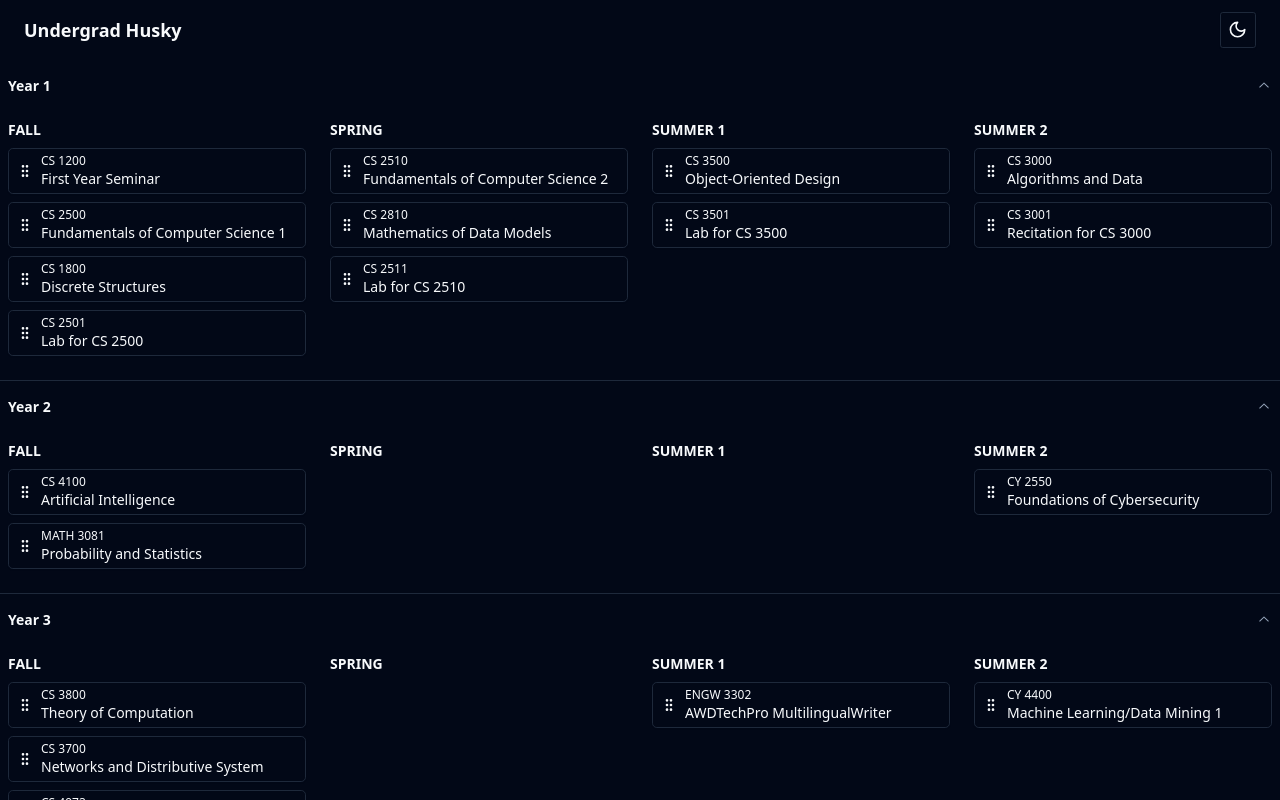
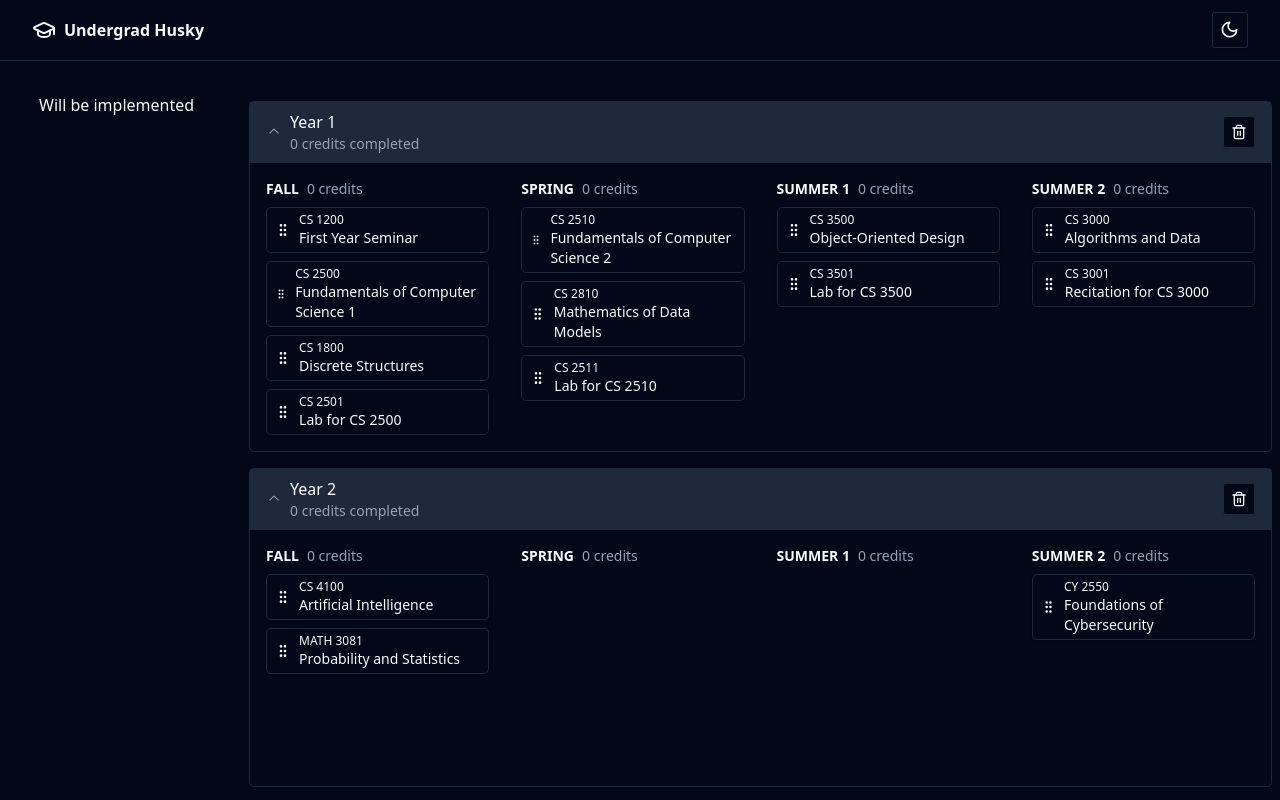
Before and after one commit to rael346/undergrad-husky, a React (Vite) app: page / in a window 1280 px wide. Shown: the top 800 px of the page. Built offline with nearby package versions, Linux system fonts and the light colour scheme.

Commit message:
style: add placeholder for sidebar, credits and delete button + revamp year component styles

```diff
--- a/src/App.tsx
+++ b/src/App.tsx
@@ -1,6 +1,7 @@
 import { Course } from "@/components/Course";
 import { Header } from "@/components/Header";
 import { Plan } from "@/components/Plan";
+import { Sidebar } from "@/components/Sidebar";
 import { usePlanStore } from "@/stores/planStore";
 import { DndData } from "@/types";
 import {
@@ -86,8 +87,13 @@ function App() {
       onDragOver={handleDragOver}
       onDragEnd={handleDragEnd}
     >
-      <Header />
-      <Plan />
+      <div className="flex flex-col space-y-8">
+        <Header />
+        <div className="flex flex-row space-x-2">
+          <Sidebar />
+          <Plan />
+        </div>
+      </div>
       <Overlay />
     </DndContext>
   );
--- a/src/components/Course.tsx
+++ b/src/components/Course.tsx
@@ -68,7 +68,7 @@ function Course({
     <div
       className={cn(
         "w-full px-2 py-1 rounded-lg",
-        "border border-input bg-background shadow-sm hover:bg-accent hover:text-accent-foreground",
+        "border border-input bg-background shadow hover:bg-accent hover:text-accent-foreground",
         "flex flex-row justify-start items-center space-x-2",
         "hover:scale-105 transition-transform cursor-pointer",
         isDragging && "opacity-50",
@@ -77,7 +77,9 @@ function Course({
     >
       <GripVerticalIcon className="w-4 h-4" />
       <div className="flex flex-col justify-start">
-        <div className="text-xs">{course.subject + " " + course.courseId}</div>
+        <div className="text-xs font-light">
+          {course.subject + " " + course.courseId}
+        </div>
         <div className="text-wrap text-sm">{course.name}</div>
       </div>
     </div>
--- a/src/components/Header.tsx
+++ b/src/components/Header.tsx
@@ -1,9 +1,13 @@
 import { ThemeToggle } from "@/components/ThemeToggle";
+import { GraduationCap } from "lucide-react";
 
 export function Header() {
   return (
-    <div className="flex flex-row justify-between items-center px-6 py-3">
-      <span className="text-lg font-bold">Undergrad Husky</span>
+    <div className="flex flex-row justify-between items-center px-8 py-3 border-b">
+      <span className="flex flex-row justify-start space-x-2">
+        <GraduationCap />
+        <span className="text-md font-bold">Undergrad Husky</span>
+      </span>
       <ThemeToggle />
     </div>
   );
--- a/src/components/Plan.tsx
+++ b/src/components/Plan.tsx
@@ -1,11 +1,6 @@
-import { Term } from "@/components/Term";
-import {
-  Accordion,
-  AccordionContent,
-  AccordionItem,
-  AccordionTrigger,
-} from "@/components/ui/accordion";
+import { Year } from "@/components/Year";
 import { usePlanStore } from "@/stores/planStore";
+import { Accordion } from "@radix-ui/react-accordion";
 import { useShallow } from "zustand/react/shallow";
 
 function Plan() {
@@ -16,7 +11,7 @@ function Plan() {
   return (
     <Accordion
       type="multiple"
-      className="flex flex-col justify-center"
+      className="flex flex-col justify-center w-full space-y-4 p-2"
       defaultValue={yearDndIds}
     >
       {yearDndIds.map((yearDndId, yearIndex) => (
@@ -26,29 +21,4 @@ function Plan() {
   );
 }
 
-function Year({ dndId, yearIndex }: { dndId: string; yearIndex: number }) {
-  const year = usePlanStore(useShallow(state => state.schedule[yearIndex]));
-
-  return (
-    <AccordionItem value={dndId}>
-      <AccordionTrigger className="px-2 py-4 font-bold">{`Year ${
-        yearIndex + 1
-      }`}</AccordionTrigger>
-
-      <AccordionContent className="grid grid-cols-4 gap-x-2 min-h-16">
-        {year.terms
-          .map(term => term.dndId)
-          .map((termDndId, termIndex) => (
-            <Term
-              yearIndex={yearIndex}
-              termIndex={termIndex}
-              termDndId={termDndId}
-              key={termDndId}
-            />
-          ))}
-      </AccordionContent>
-    </AccordionItem>
-  );
-}
-
 export { Plan };
--- a/src/components/Sidebar.tsx
+++ b/src/components/Sidebar.tsx
@@ -0,0 +1,3 @@
+export function Sidebar() {
+  return <div className="text-center w-72">Will be implemented</div>;
+}
--- a/src/components/Term.tsx
+++ b/src/components/Term.tsx
@@ -49,8 +49,13 @@ function Term({
   });
 
   return (
-    <div className="px-2 py-2 flex flex-col space-y-2" ref={setNodeRef}>
-      <div className="font-semibold">{DISPLAY_SEASON[term.season]}</div>
+    <div className="px-4 py-2 flex flex-col space-y-2" ref={setNodeRef}>
+      <div className="flex flex-row items-center space-x-2">
+        <span className="text-sm font-semibold">
+          {DISPLAY_SEASON[term.season]}
+        </span>
+        <span className="text-sm text-muted-foreground">0 credits</span>
+      </div>
       <div className="flex flex-col space-y-2">
         <SortableContext
           items={courseDndIds}
--- /dev/null
+++ b/src/components/Year.tsx
@@ -0,0 +1,62 @@
+import { Term } from "@/components/Term";
+import { usePlanStore } from "@/stores/planStore";
+import { useShallow } from "zustand/react/shallow";
+import { Trash2 } from "lucide-react";
+import { Button } from "@/components/ui/button";
+import {
+  AccordionContent,
+  AccordionHeader,
+  AccordionItem,
+  AccordionTrigger,
+} from "@radix-ui/react-accordion";
+import { ChevronDownIcon } from "@radix-ui/react-icons";
+
+export function Year({
+  dndId,
+  yearIndex,
+}: {
+  dndId: string;
+  yearIndex: number;
+}) {
+  const year = usePlanStore(useShallow(state => state.schedule[yearIndex]));
+
+  return (
+    <AccordionItem value={dndId} className="border rounded-lg divide-y">
+      <AccordionHeader className="flex flex-row items-center justify-between px-4 py-2 bg-secondary text-secondary-foreground">
+        <AccordionTrigger className="group flex flex-1 flex-row items-center justify-start space-x-2">
+          <ChevronDownIcon className="group-data-[state=open]:rotate-180 h-4 w-4 shrink-0 text-muted-foreground transition-transform duration-200" />
+          <div className="flex flex-col items-start">
+            <span className="text-base font-medium">{`Year ${
+              yearIndex + 1
+            }`}</span>
+            <span className="text-sm text-muted-foreground">
+              0 credits completed
+            </span>
+          </div>
+        </AccordionTrigger>
+        <Button
+          variant="outline"
+          size="icon"
+          className="h-8 w-8 hover:bg-destructive hover:text-destructive-foreground"
+        >
+          <Trash2 className="h-4 w-4" />
+        </Button>
+      </AccordionHeader>
+
+      <AccordionContent className="overflow-hidden data-[state=closed]:animate-accordion-up data-[state=open]:animate-accordion-down">
+        <div className="grid grid-cols-4 min-h-64 py-2">
+          {year.terms
+            .map(term => term.dndId)
+            .map((termDndId, termIndex) => (
+              <Term
+                yearIndex={yearIndex}
+                termIndex={termIndex}
+                termDndId={termDndId}
+                key={termDndId}
+              />
+            ))}
+        </div>
+      </AccordionContent>
+    </AccordionItem>
+  );
+}
--- a/src/components/ui/accordion.tsx
+++ b/src/components/ui/accordion.tsx
@@ -21,19 +21,20 @@ AccordionItem.displayName = "AccordionItem";
 const AccordionTrigger = React.forwardRef<
   React.ElementRef<typeof AccordionPrimitive.Trigger>,
   React.ComponentPropsWithoutRef<typeof AccordionPrimitive.Trigger>
->(({ className, children, ...props }, ref) => (
-  <AccordionPrimitive.Header className="flex">
+>(({ name, className, children, ...props }, ref) => (
+  <AccordionPrimitive.Header className="flex flex-row items-center justify-between px-4 py-4">
     <AccordionPrimitive.Trigger
       ref={ref}
       className={cn(
-        "flex flex-1 items-center justify-between py-4 text-sm font-medium transition-all [&[data-state=open]>svg]:rotate-180",
+        "flex flex-1 items-center justify-start space-x-2 text-sm font-medium transition-all [&[data-state=open]>svg]:rotate-180",
         className,
       )}
       {...props}
     >
-      {children}
       <ChevronDownIcon className="h-4 w-4 shrink-0 text-muted-foreground transition-transform duration-200" />
+      <span className="text-base">{name}</span>
     </AccordionPrimitive.Trigger>
+    {children}
   </AccordionPrimitive.Header>
 ));
 AccordionTrigger.displayName = AccordionPrimitive.Trigger.displayName;
```
